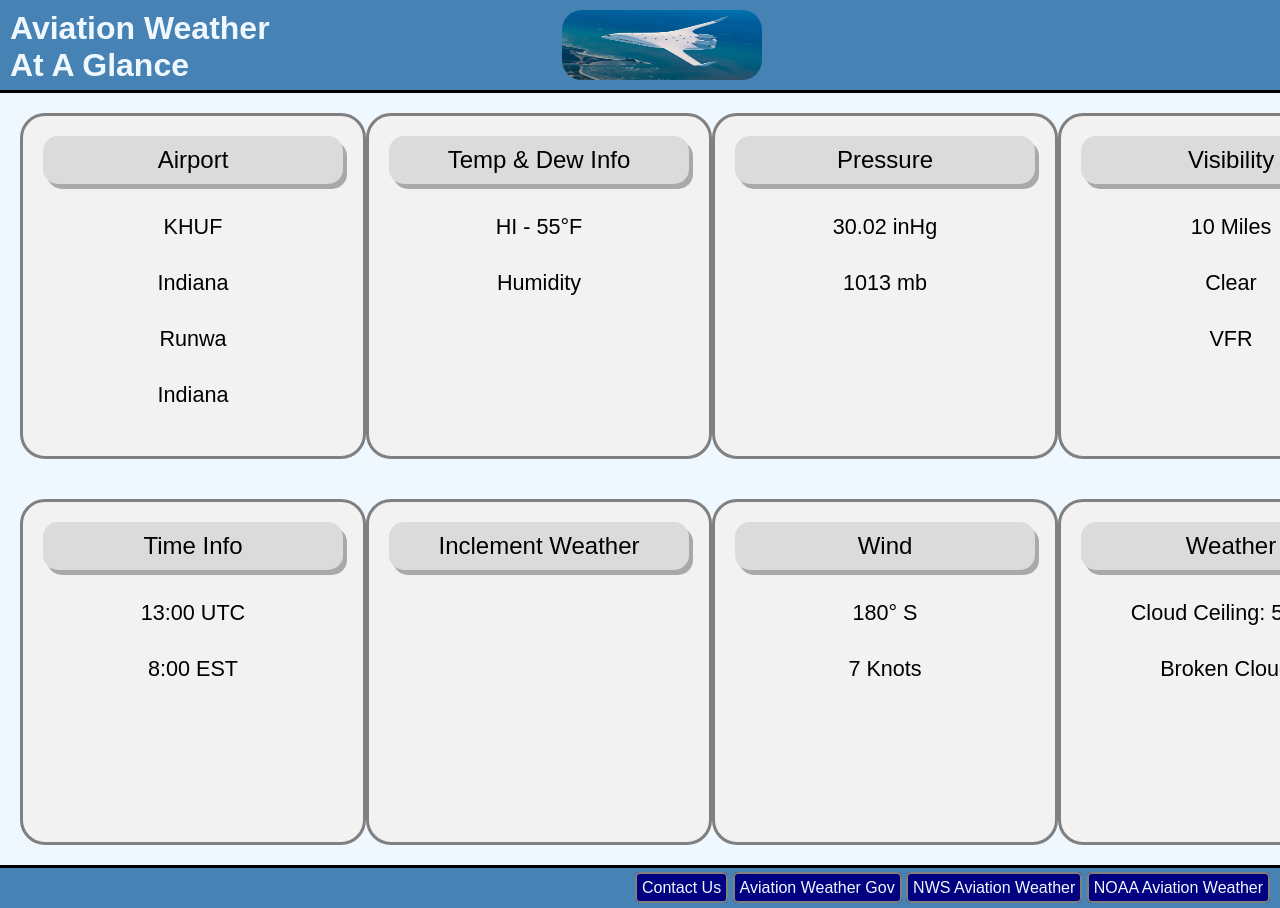
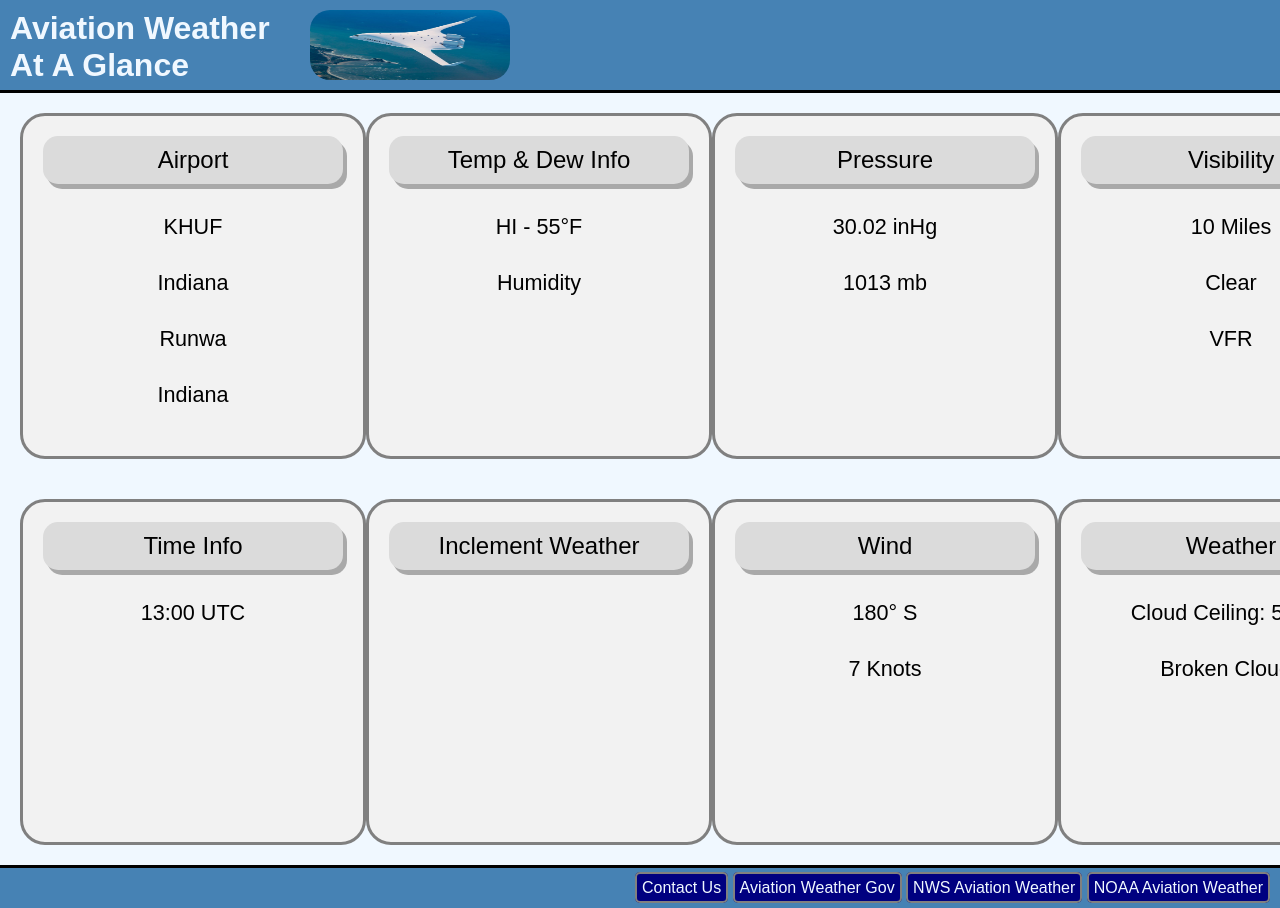
Before and after one commit to Codypat60/senior-project, a website: page index.html in a window 1280 px wide. Shown: the top 908 px of the page. Drawn offline with Linux system fonts and the light colour scheme; no server answers.

Commit message:
Small HTML changes

```diff
--- a/index.html
+++ b/index.html
@@ -33,7 +33,6 @@
                 </div>
                 <div id="first-bottom-p-div" class="p-div">
                     <p id="first-bottom-p" class="box-p">13:00 UTC</p>
-                    <p id="first-bottom-p-2" class="box-p">8:00 EST</p>
                 </div>
             </div>
         </div>
--- a/style.css
+++ b/style.css
@@ -29,7 +29,6 @@ body {
 .top-img {
     width: 200px;
     height: 70px;
-    margin-left: 20%;
     border-radius: 20px
 }
 
```
